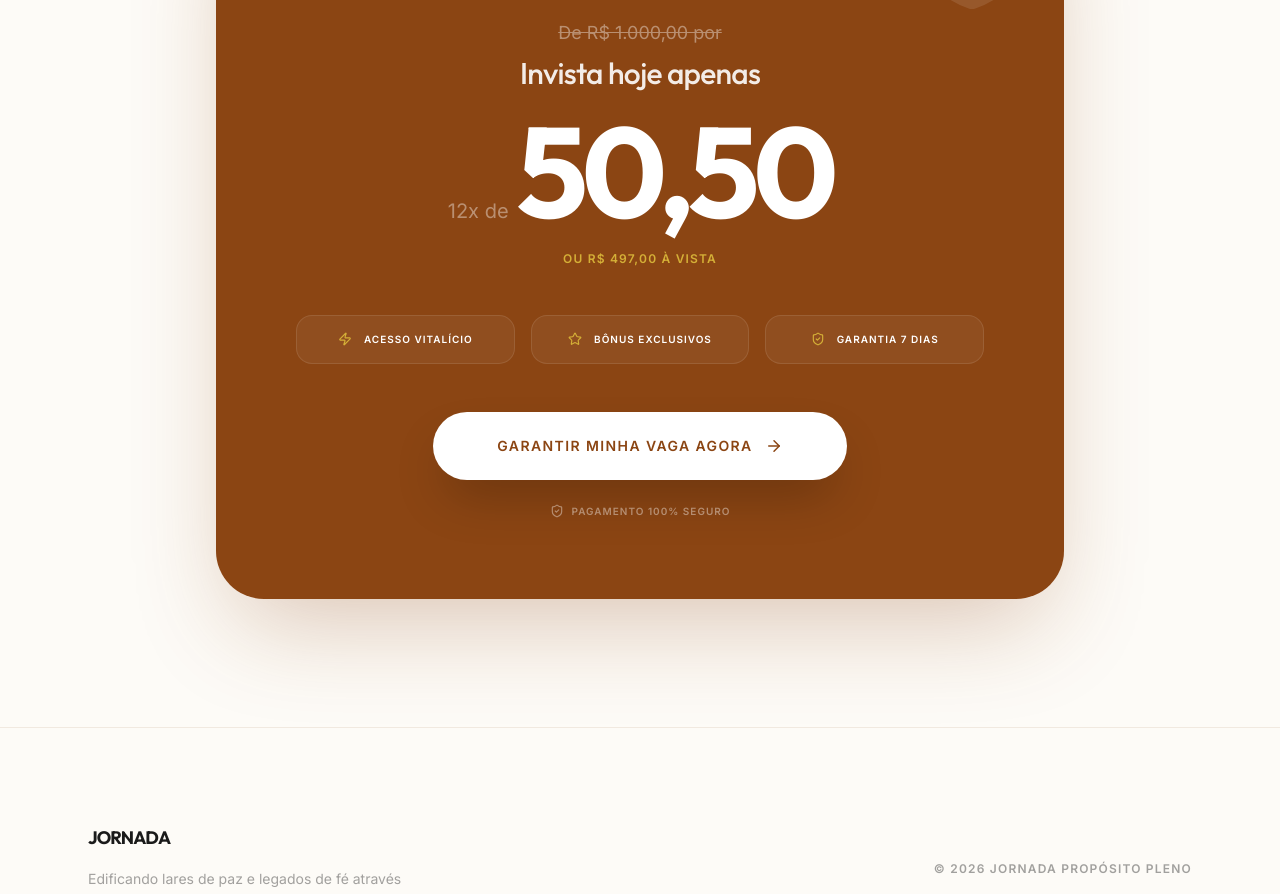
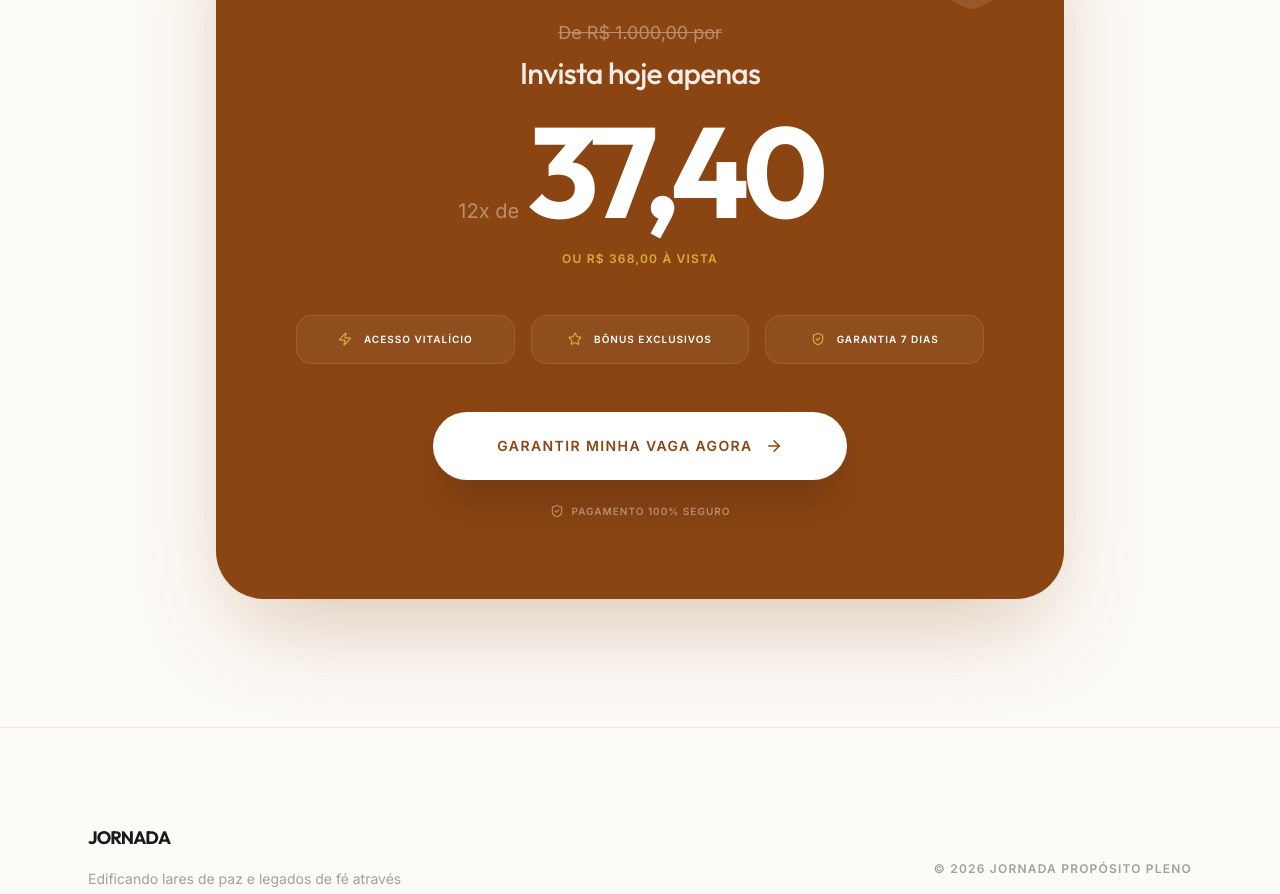
Before and after one commit to tiagoncosta/Jornada-Prop-sito-site-02, a React (Vite) app: page / in a window 1280 px wide. Shown: the part 4961-5855 px from the top of the page. Built offline with nearby package versions, Linux system fonts and the light colour scheme.

Commit message:
fix: Update pricing in landing page
Adjusts the one-time and installment prices displayed on the main landing page to reflect the new promotional offer.

```diff
--- a/src/App.tsx
+++ b/src/App.tsx
@@ -340,9 +340,9 @@ export default function App() {
                 <h2 className="text-xl md:text-3xl font-display font-medium mb-4 opacity-90">Invista hoje apenas</h2>
                 <div className="flex items-baseline justify-center gap-2">
                   <span className="text-lg md:text-xl opacity-40">12x de</span>
-                  <span className="text-6xl md:text-9xl font-display font-bold tracking-tighter text-white">50,50</span>
+                  <span className="text-6xl md:text-9xl font-display font-bold tracking-tighter text-white">37,40</span>
                 </div>
-                <p className="mt-4 text-gold font-bold uppercase tracking-widest text-[10px] md:text-xs">ou R$ 497,00 à vista</p>
+                <p className="mt-4 text-gold font-bold uppercase tracking-widest text-[10px] md:text-xs">ou R$ 368,00 à vista</p>
               </div>
 
               <div className="grid grid-cols-1 sm:grid-cols-3 gap-3 md:gap-4 mb-10 md:mb-12">
```
